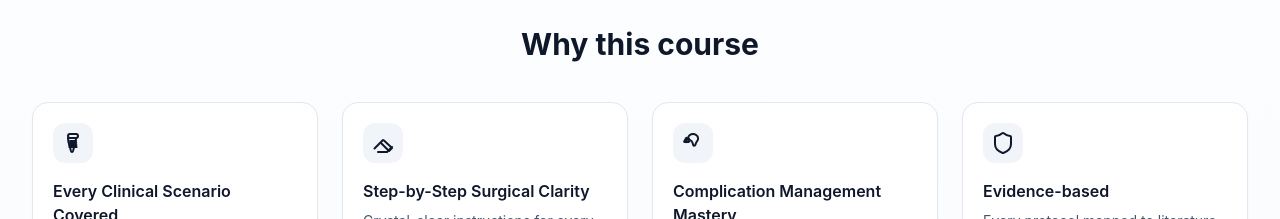
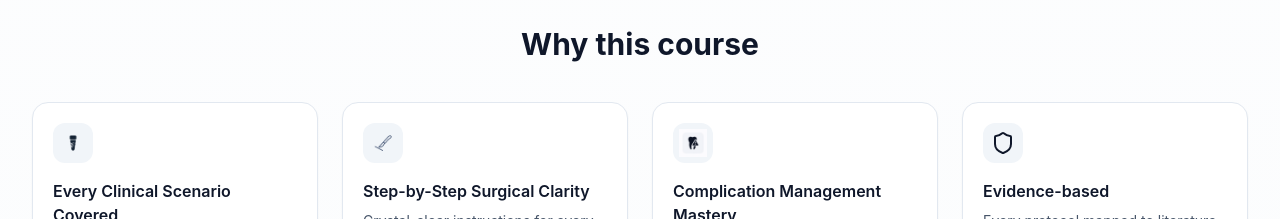
Before and after one commit to shubham4289/face-max-landing, a Next.js app: page / in a window 1280 px wide. Shown: the part 1960-2179 px from the top of the page. Built offline with nearby package versions, Linux system fonts and the light colour scheme.

Commit message:
Update page.tsx

```diff
--- a/app/page.tsx
+++ b/app/page.tsx
@@ -74,17 +74,17 @@ const IconAlertTooth = (props: React.SVGProps<SVGSVGElement>) => (
 
 const features = [
   {
-    icon: <IconImplant className="w-6 h-6" />,
+    icon: <img src="/icons/implant.png" alt="Dental implant icon" className="w-7 h-7" />,
     title: "Every Clinical Scenario Covered",
     text: "From single tooth to full arch — master protocols for every type of case you’ll encounter in real practice.",
   },
   {
-    icon: <IconScalpel className="w-6 h-6" />,
+    icon: <img src="/icons/scalpel.png" alt="Scalpel icon" className="w-7 h-7" />,
     title: "Step-by-Step Surgical Clarity",
     text: "Crystal-clear instructions for every surgical stage, so you work with precision and confidence.",
   },
   {
-    icon: <IconAlertTooth className="w-6 h-6" />,
+    icon: <img src="/icons/alert-tooth.png" alt="Alert tooth icon" className="w-7 h-7" />,
     title: "Complication Management Mastery",
     text: "Detailed protocols for handling every possible implant complication — turning uncertainty into confidence.",
   },
@@ -94,7 +94,6 @@ const features = [
     text: "Every protocol mapped to literature and real-world decision trees.",
   },
 ];
-
 
 
 const modules = [
```
